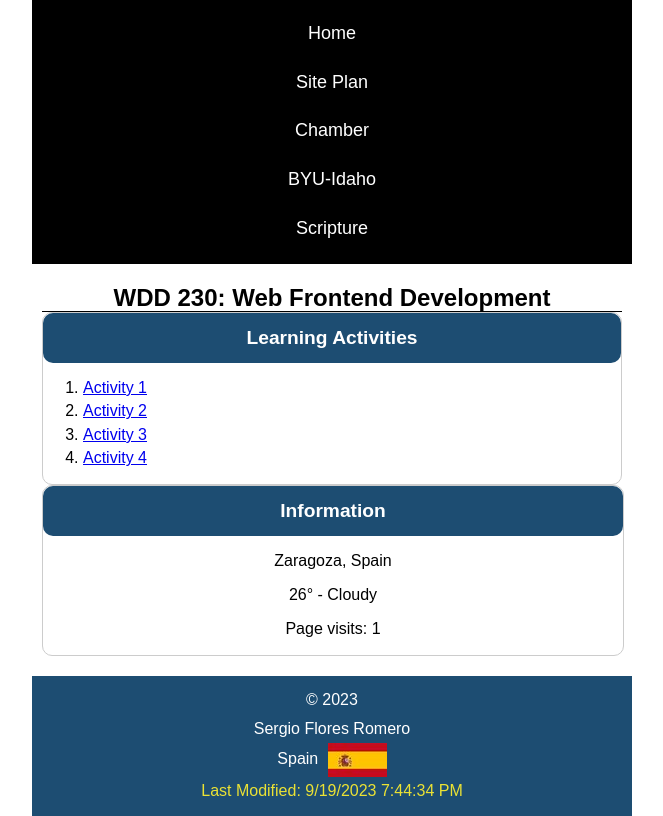
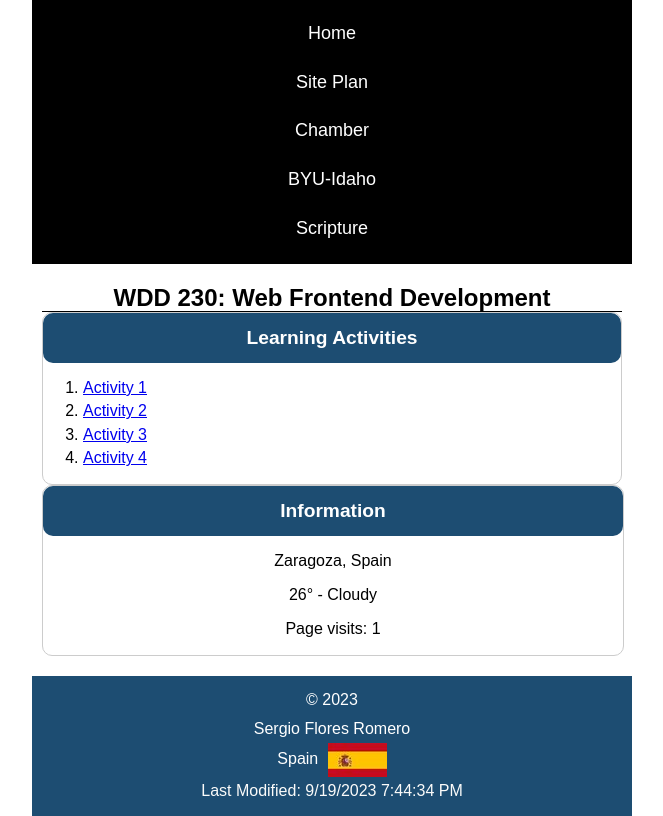
Before and after one commit to Sergiofdeveloper/wdd230, a plain HTML site: page index.html in a window 1280 px wide. Shown: the part 128-944 px from the top of the page, without its empty margins (308-971 px from the left). Drawn offline with Linux system fonts and the light colour scheme.

Commit message:
fix colors

```diff
--- a/styles/base.css
+++ b/styles/base.css
@@ -161,7 +161,7 @@
   }
 
   #lastModified {
-    color: #ebe234;
+    color: #fbfbfa;
   }
 
   @media screen and (max-width: 767px) {
```
